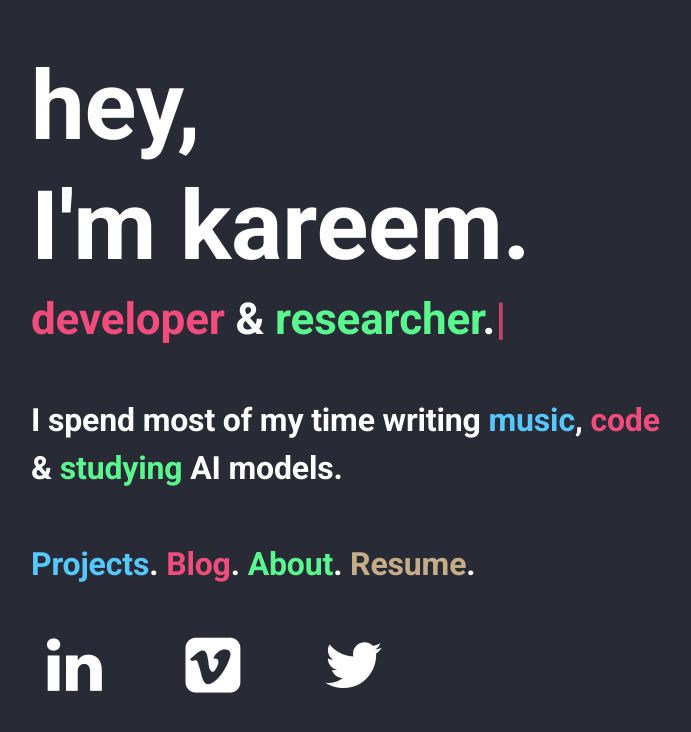
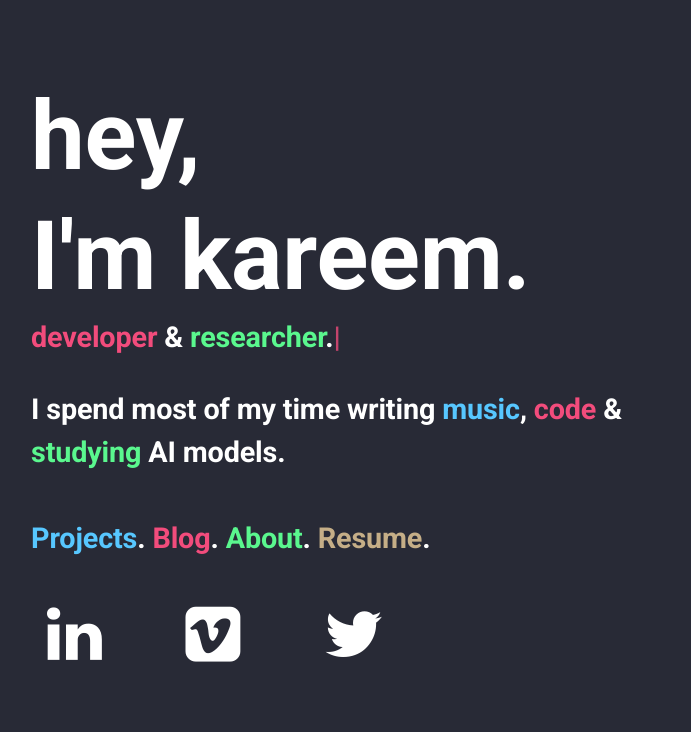
Before and after one commit to Kareemarab/kareemarab.github.io, a plain HTML site: page index.html in a window 1280 px wide. Shown: the whole page, without its empty margins (289-980 px from the left). Drawn offline with nearby package versions, Linux system fonts and the light colour scheme.

Commit message:
update to website

```diff
--- a/assets/css/main.css
+++ b/assets/css/main.css
@@ -1057,12 +1057,16 @@
 	@media screen and (max-width: 20000px) {
 
 		#header {
-			padding-left: 25%;
-			padding-right: 25%;
+			padding-left: 30%;
+			padding-right: 30%;
 		}
 
 		#header h1 {
-			font-size: 6em;
+			font-size: 4em;
+		}
+
+		#header p, h2, h3, h4 {
+			font-size: 1.8em;
 		}
 
 	}
```
